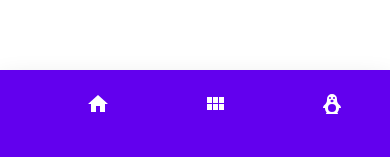
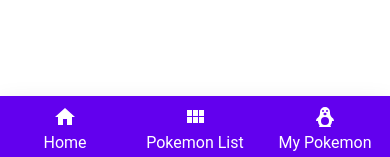
Before and after one commit to trastanechora/pokemon-app, a Next.js app: page / in a window 390 px wide. Shown: the part 684-841 px from the top of the page. Built offline with nearby package versions, Linux system fonts and the light colour scheme.

Commit message:
Add media query on bottom navbar

```diff
--- a/components/BottomNavbar.tsx
+++ b/components/BottomNavbar.tsx
@@ -32,7 +32,7 @@
 
   const navbarBody = css`
     list-style: none;
-    height: 90px;
+    height: 64px;
     background: #6200ee;
     display: flex;
     flex-direction: row;
@@ -43,6 +43,11 @@
     right: 0;
     left: 0;
     margin: 0;
+    padding: 0;
+
+    li:nth-child(1) a::after {
+      content: 'Home';
+    }
 
     li:nth-child(2) a::after {
       content: 'Pokemon List';
@@ -50,6 +55,9 @@
 
     li:nth-child(3) a::after {
         content: 'My Pokemon';
+    }
+    @media (min-width: 960px) {
+      display: none;
     }
   `
 
@@ -71,17 +79,12 @@
       opacity: 0;
     }
     a::after {
-      content: 'Home';
       font-size: 1rem;
       font-family: 'Roboto', sans-serif;
       color: white;
       display: block;
-      transform: scale(0);
       transform-origin: center;
       transition: all 200ms ease-in-out;
-    }
-    a:hover::after {
-      transform: scale(1);
     }
     a:hover::before {
       animation: ${animateCirlce} .5s 1 ease-in-out ;
@@ -98,13 +101,6 @@
     position: relative
   `
 
-  const baseIcon = css`
-    font-size: 2rem;
-    display: block;
-    color: white;
-    transition: all 200ms ease-in-out;
-  `
-
   return (
     <ul css={navbarBody}>
       <li css={baseListItem}><a href="#" css={baseLink}><HomeIcon color="white" /></a></li>
```
